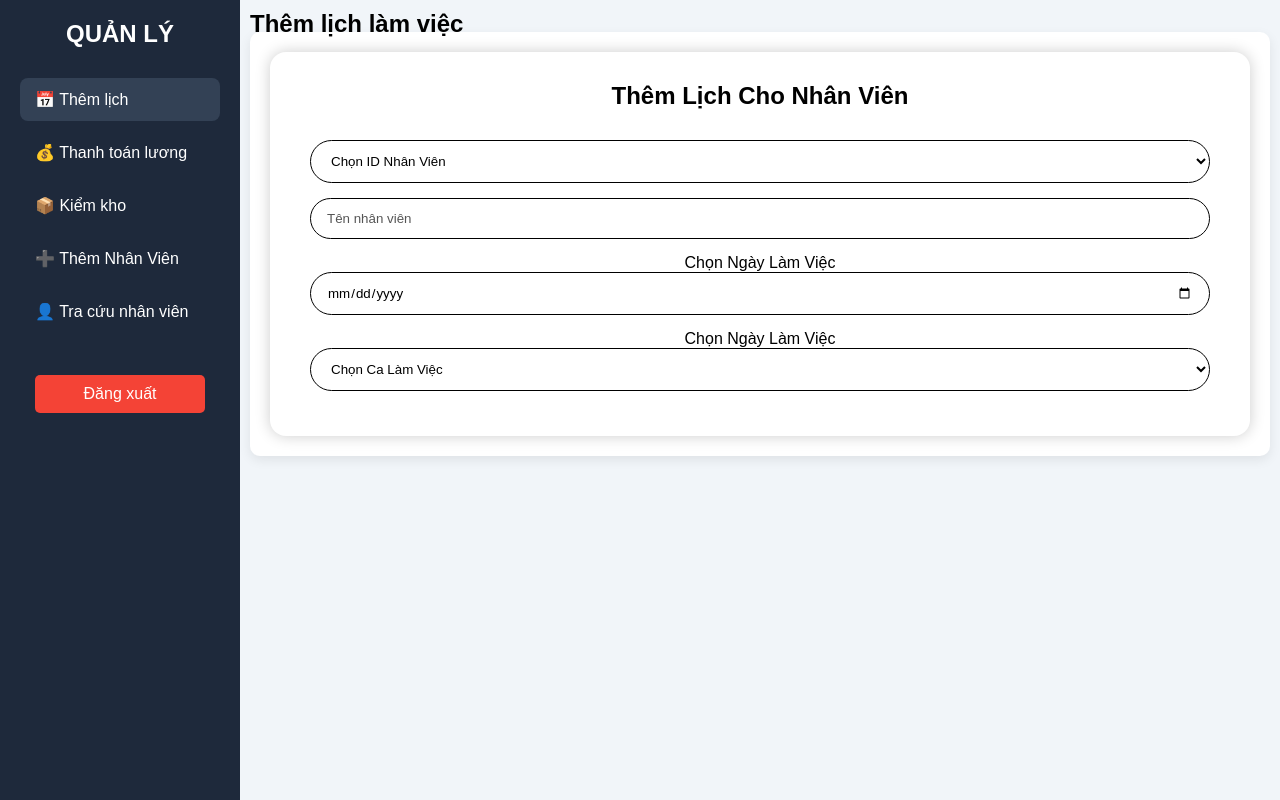
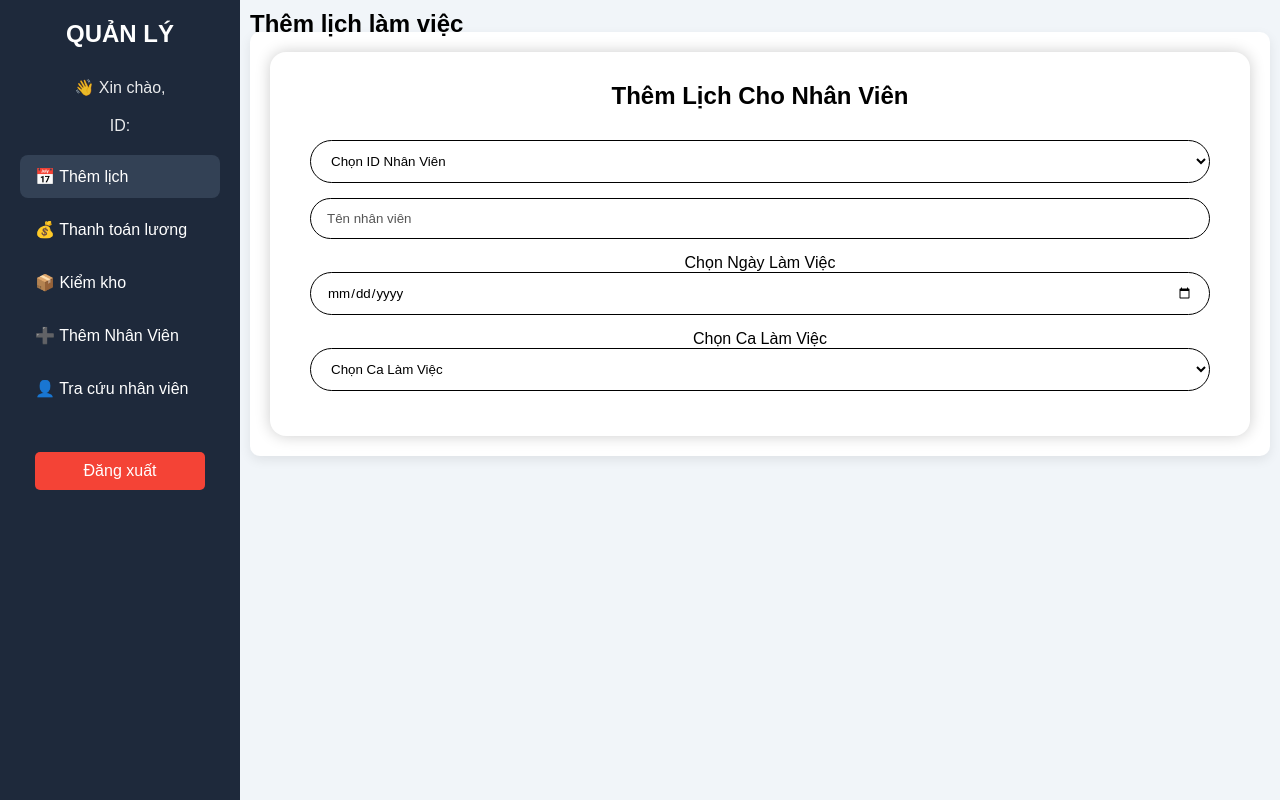
Before and after one commit to Huylee2106/QL_Coffee, a PHP site: page /page_manager.php in a window 1280 px wide. Run offline with PHP 8.4, Linux system fonts and the light colour scheme; data comes from the database, SQL or seed files in the repository.

Commit message:
chinh page quan li, nhan vien

```diff
--- a/page_staff_manager/page_manager.css
+++ b/page_staff_manager/page_manager.css
@@ -40,6 +40,15 @@
     background: #334155;
 }
 
+.login-user {
+    color: #fff;
+    font-size: 16px;
+    margin: 8px 0 20px;
+    text-align: center;
+    opacity: 0.9;
+}
+
+
 /* ===== CONTENT ===== */
 .content {
     flex: 1;
--- a/page_staff_manager/page_manager.php
+++ b/page_staff_manager/page_manager.php
@@ -18,6 +18,8 @@
     <!-- SIDEBAR -->
     <aside class="sidebar">
         <h2 class="logo">QUẢN LÝ</h2>
+        <p class="login-user">👋 Xin chào, </p>
+        <p class="login-user">ID: </p>
         <ul class="menu">
             <li class="active" onclick="showPage('schedule')">📅 Thêm lịch</li>
             <li onclick="showPage('salary')">💰 Thanh toán lương</li>
@@ -56,7 +58,7 @@
                         <input type="date" name="date" placeholder="Nhập Ngày Làm Việc" required>
                         </div>
                         <div class="form-group">
-                        <label>Chọn Ngày Làm Việc</label>
+                        <label>Chọn Ca Làm Việc</label>
                         <select name="shift" required>
                             <option value="">Chọn Ca Làm Việc</option>
                             <option value="Ca Sáng">Ca Sáng - 6h -> 10h</option>
--- a/page_staff_manager/page_staff.php
+++ b/page_staff_manager/page_staff.php
@@ -16,6 +16,8 @@
     <!-- SIDEBAR -->
     <aside class="sidebar">
         <h2 class="logo">NHÂN VIÊN</h2>
+        <p class="login-user">👋 Xin chào, </p>
+        <p class="login-user">ID: </p>
         <ul class="menu">
             <li class="active" onclick="showPage('view-schedule', this)">
                 📅 Xem lịch
```
Also changed, not shown: page_staff_manager/page_staff.css (+8 -0 lines).
